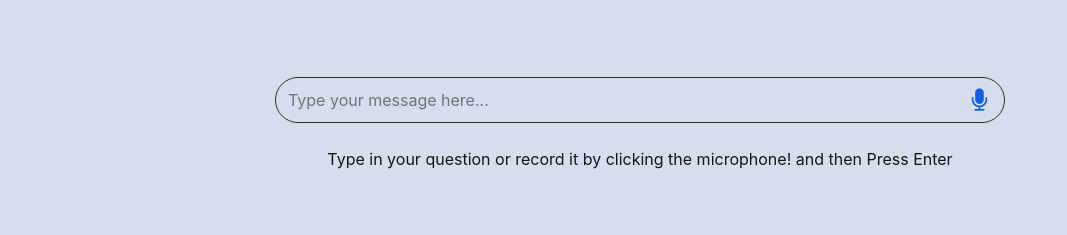
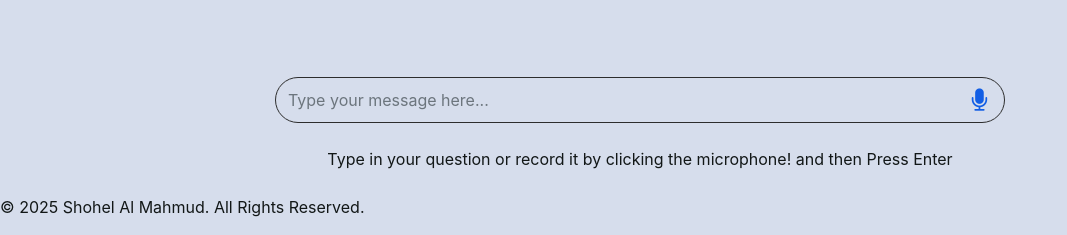
Before and after one commit to ShohelAlMahmudDev/AIVoiceAssistant, a Flask app: page / in a window 1280 px wide. Shown: the part 642-877 px from the top of the page, without its empty margins (0-1067 px from the left). Before the commit the page ends 811 px from the top, so only its background shows below. Run offline with Flask 3, Linux system fonts and the light colour scheme; some libraries are stand-ins or nearby versions.

Commit message:
Update index.html

```diff
--- a/templates/index.html
+++ b/templates/index.html
@@ -106,4 +106,7 @@
       </div>
     </div>
   </body>
+  <footer>
+    <p>© 2025 Shohel Al Mahmud. All Rights Reserved.</p>
+</footer>
 </html>
```
